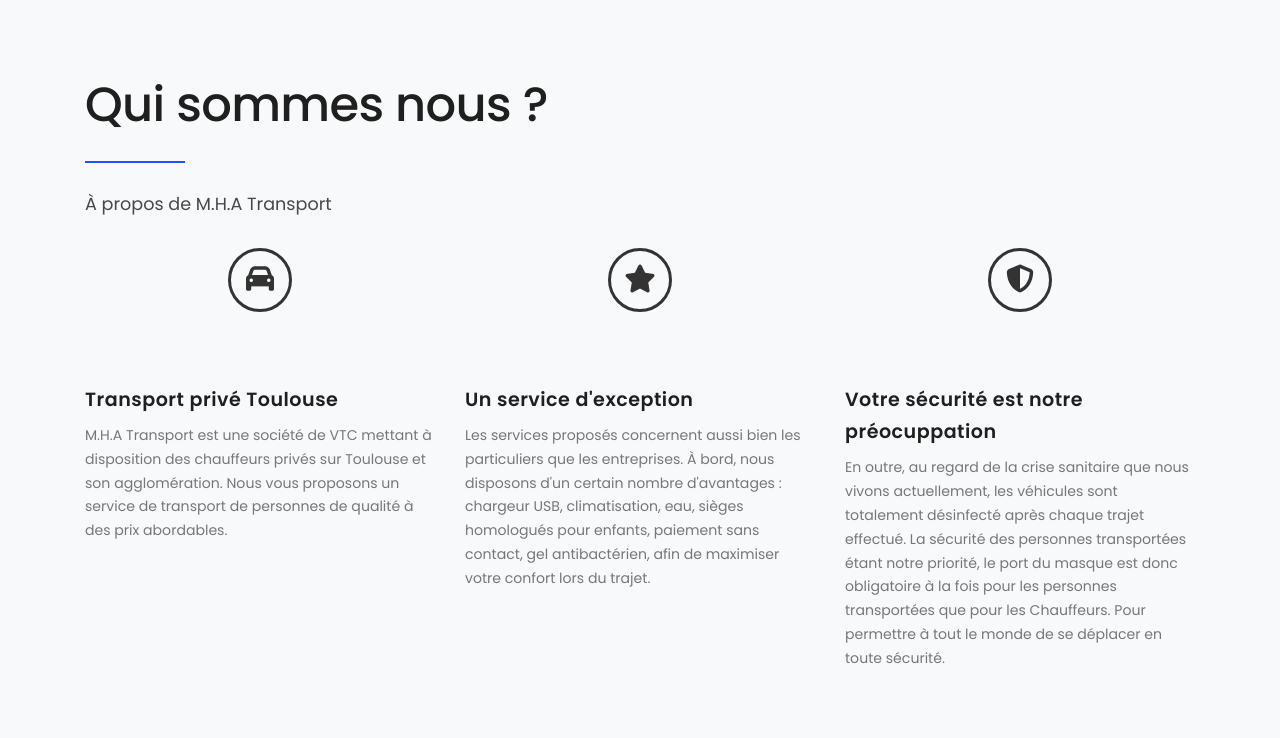
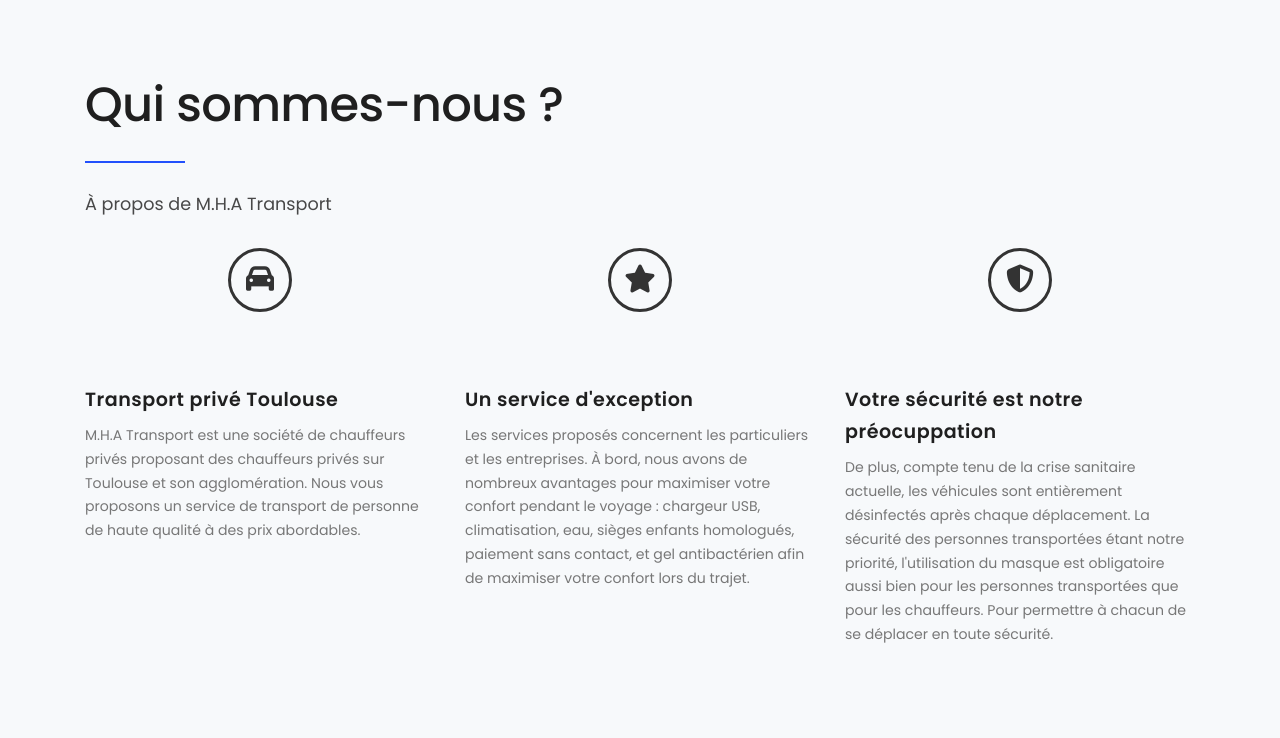
Before and after one commit to romain-cadarsi/mha, a Symfony app: template templates/mha/pages/home.html.twig in a window 1280 px wide. Shown: the part 2318-3056 px from the top of the page. Run offline with Twig, Linux system fonts and the light colour scheme; the template is opened without the code that fills it, so the values that code supplies are empty; some libraries are stand-ins or nearby versions; some web fonts are replaced.

Commit message:
typo fix

```diff
--- a/templates/mha/pages/home.html.twig
+++ b/templates/mha/pages/home.html.twig
@@ -41,7 +41,7 @@
             <div class="heading-text text-center heading-section">
                 <h2> Estimer un trajet </h2>
                 <h4 style="font-size: 22px;">
-                    Désirez-vous connaitre le prix d'un trajet dans Toulouse et son agglomération ?</h4>
+                    Désirez-vous connaître le prix d'un trajet dans Toulouse et son agglomération ?</h4>
             </div>
             <div class="row" data-animate="fadeInUp" data-animate-delay="0">
                 <div class="col-lg-12 text-center">
@@ -50,7 +50,7 @@
                             <div class="row">
 
                                 <div class="col-lg-6 center pb20">
-                                    <h2> A quel heure ? </h2>
+                                    <h2> À quel heure ? </h2>
                                     <div id="datetimepicker1"></div>
                                 </div>
                                 <div class="col-lg-6 pb20">
@@ -173,7 +173,7 @@
     <section class="background-grey" id="Apropos">
         <div class="container">
             <div class="heading-text heading-section" data-animate="fadeInUp" data-animate-delay="0">
-                <h2>Qui sommes nous ? </h2>
+                <h2>Qui sommes-nous ? </h2>
                 <span class="lead">À propos de M.H.A Transport</span>
             </div>
             <div class="row" data-animate="fadeInUp" data-animate-delay="0">
@@ -184,11 +184,9 @@
                         </div>
                         <h4>Transport privé Toulouse</h4>
 
-                        <p>M.H.A Transport est une société de VTC mettant à
-                            disposition des chauffeurs privés sur Toulouse et son
-                            agglomération.
-                            Nous vous proposons un service de transport de
-                            personnes de qualité à des prix abordables.</p>
+                        <p>M.H.A Transport est une société de chauffeurs privés proposant des
+                            chauffeurs privés sur Toulouse et son agglomération. Nous vous proposons
+                            un service de transport de personne de haute qualité à des prix abordables.</p>
                     </div>
                 </div>
                 <div class="col-lg-4">
@@ -197,12 +195,10 @@
                             <div class="icon"> <a href="#"><i class="fas fa-star"></i></a> </div>
                         </div>
                         <h4>Un service d'exception</h4>
-                        <p> Les services
-                            proposés concernent aussi bien les particuliers que les
-                            entreprises. À bord, nous disposons d'un certain nombre
-                            d'avantages : chargeur USB, climatisation, eau, sièges
-                            homologués pour enfants, paiement sans contact, gel
-                            antibactérien, afin de maximiser votre confort lors du trajet.</p>
+                        <p> Les services proposés concernent les particuliers et les entreprises. À bord,
+                            nous avons de nombreux avantages pour maximiser votre confort pendant le
+                            voyage : chargeur USB, climatisation, eau, sièges enfants homologués,
+                            paiement sans contact, et gel antibactérien afin de maximiser votre confort lors du trajet.</p>
                     </div>
                 </div>
                 <div class="col-lg-4">
@@ -212,13 +208,11 @@
                             <div class="icon"> <a href="#"><i class="fa fa-shield-alt"></i></a> </div>
                         </div>
                         <h4>Votre sécurité est notre préocuppation</h4>
-                        <p>En outre, au regard de la crise sanitaire que nous
-                            vivons actuellement, les véhicules sont totalement désinfecté
-                            après chaque trajet effectué. La sécurité des personnes
-                            transportées étant notre priorité, le port du masque est donc
-                            obligatoire à la fois pour les personnes transportées que pour
-                            les Chauffeurs. Pour permettre à tout le monde de se déplacer
-                            en toute sécurité.</p>
+                        <p>De plus, compte tenu de la crise sanitaire actuelle, les véhicules sont
+                            entièrement désinfectés après chaque déplacement. La sécurité des
+                            personnes transportées étant notre priorité, l&#39;utilisation du masque est
+                            obligatoire aussi bien pour les personnes transportées que pour les
+                            chauffeurs. Pour permettre à chacun de se déplacer en toute sécurité.</p>
                     </div>
                 </div>
             </div>
@@ -245,7 +239,7 @@
                         <div class="icon"><i class="fa fa-3x  fa-smile-beam"></i></div>
                         <div class="counter"> <span data-speed="1000" data-refresh-interval="42" data-to="2231" data-from="2000" data-seperator="true"></span> </div>
                         <div class="seperator seperator-small"></div>
-                        <p>Clients satisfaits </p>
+                        <p>Clients satisfaits</p>
                     </div>
                 </div>
             </div>
@@ -255,7 +249,7 @@
     <section id="contact" style="padding: 100px 0;" data-animate="fadeInUp" data-animate-delay="0">
         <div class="container">
             <div class="heading-text text-center heading-section">
-                <h2> Contactez nous </h2>
+                <h2> Contactez-nous</h2>
             </div>
             <div class="row">
                 <div class="col-lg-12 text-center">
```
